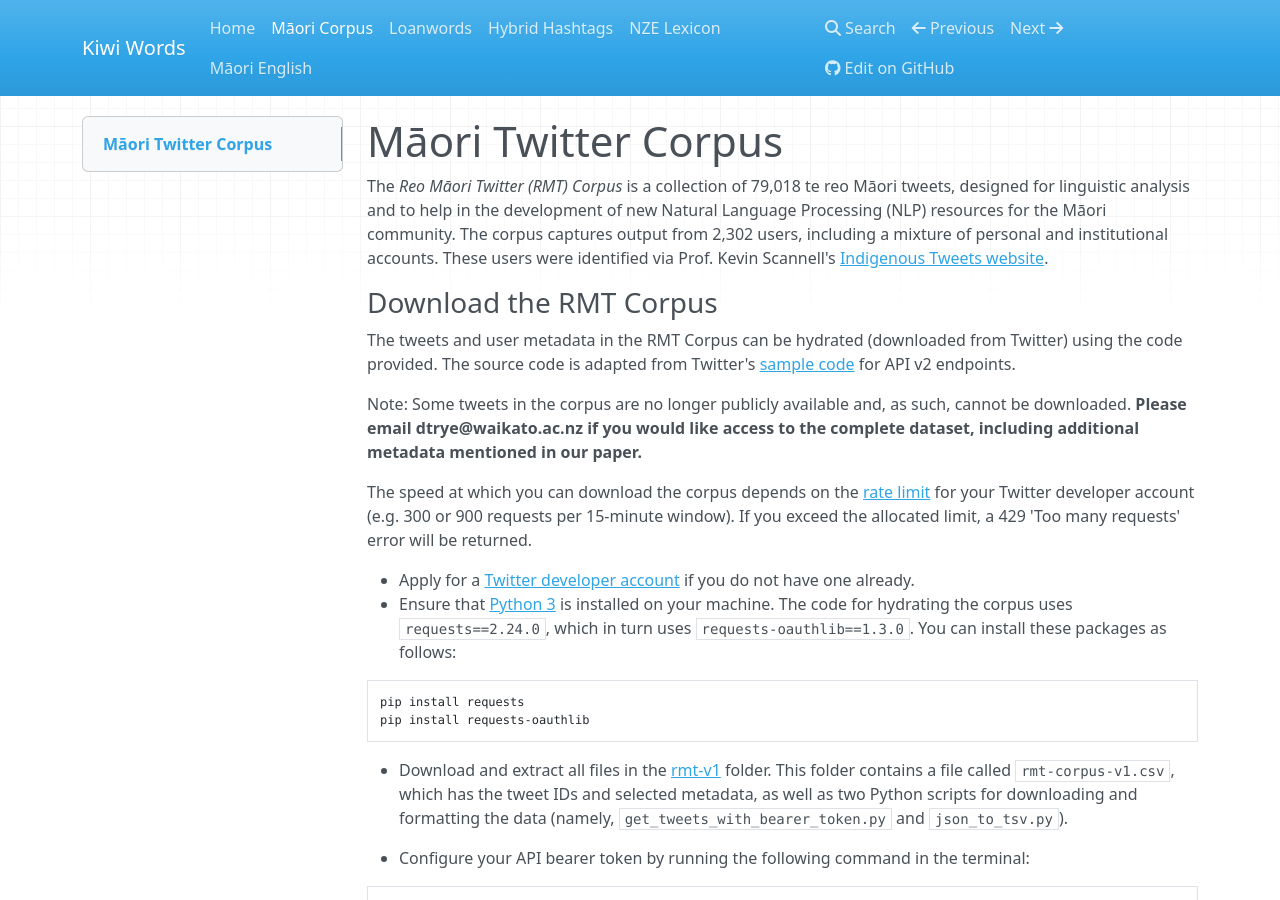
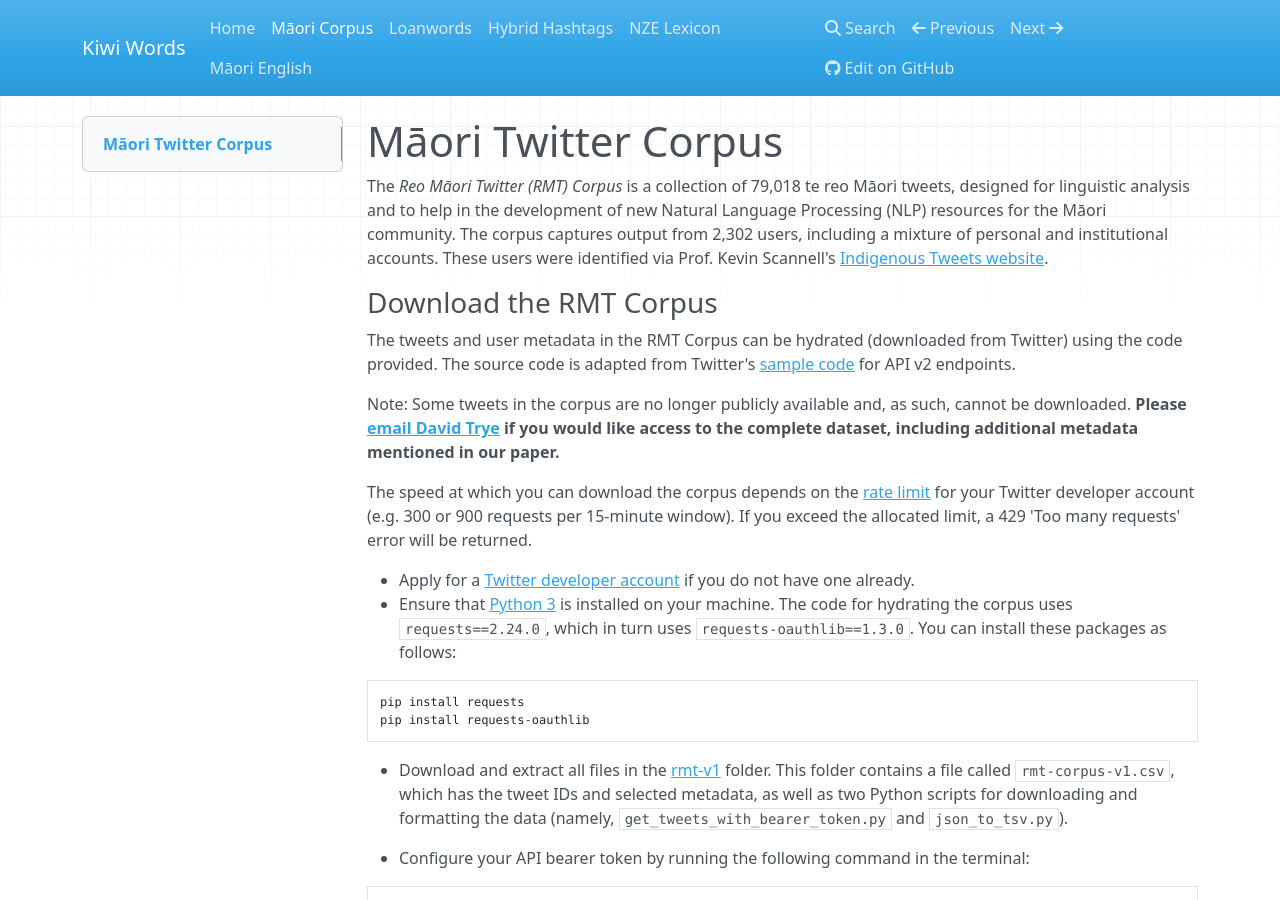
Before and after one commit to Waikato/kiwiwords, an MkDocs documentation site: the page built from docs/rmt_corpus.md, in a window 1280 px wide and 900 px high. Built offline with MkDocs 1.6.1, drawn with Linux system fonts in a browser that asks for light colours; nearby versions of some CDN libraries.

Commit message:
Update rmt_corpus.md

```diff
--- a/docs/rmt_corpus.md
+++ b/docs/rmt_corpus.md
@@ -4,7 +4,7 @@ The *Reo Māori Twitter (RMT) Corpus* is a collection of 79,018 te reo Māori tw
 ### Download the RMT Corpus
 The tweets and user metadata in the RMT Corpus can be hydrated (downloaded from Twitter) using the code provided. The source code is adapted from Twitter's [sample code](https://github.com/twitterdev/Twitter-API-v2-sample-code) for API v2 endpoints.
 
-Note: Some tweets in the corpus are no longer publicly available and, as such, cannot be downloaded. **Please email dtrye@waikato.ac.nz if you would like access to the complete dataset, including additional metadata mentioned in our paper.**
+Note: Some tweets in the corpus are no longer publicly available and, as such, cannot be downloaded. **Please [email David Trye](mailto:dtrye@waikato.ac.nz) if you would like access to the complete dataset, including additional metadata mentioned in our paper.**
 
 The speed at which you can download the corpus depends on the [rate limit](https://developer.twitter.com/en/docs/twitter-api/rate-limits) for your Twitter developer account (e.g. 300 or 900 requests per 15-minute window). If you exceed the allocated limit, a 429 'Too many requests' error will be returned.
 
```
